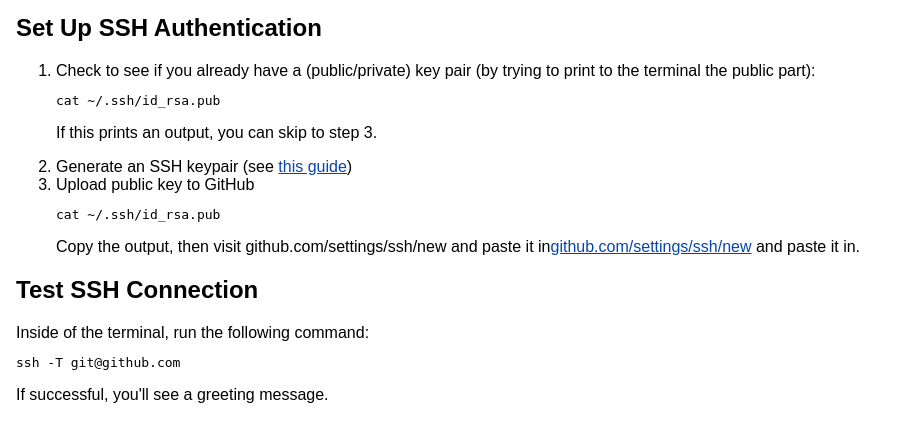
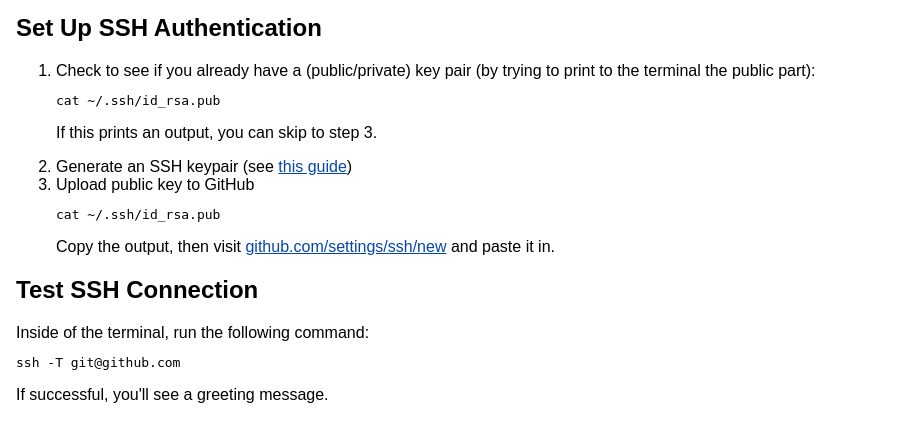
Before and after one commit to nathanielhobbs/foundations-site, a Flask app: page /tutorials/git in a window 1280 px wide. Shown: the part 1080-1516 px from the top of the page, without its empty margins (0-902 px from the left). Run offline with Flask 3, Linux system fonts and the light colour scheme; some libraries are stand-ins or nearby versions.

Commit message:
fixed repeated words

```diff
--- a/templates/git.html
+++ b/templates/git.html
@@ -64,7 +64,7 @@ git config --global user.email "you@example.com"</code></pre>
   <li>Generate an SSH keypair (see <a href="/tutorials/ssh">this guide</a>)</li>
   <li>Upload public key to GitHub</li>
     <pre><code>cat ~/.ssh/id_rsa.pub</code></pre>
-    <p>Copy the output, then visit github.com/settings/ssh/new and paste it in<a href="https://github.com/settings/ssh/new">github.com/settings/ssh/new</a> and paste it in.</p>
+    <p>Copy the output, then visit <a href="https://github.com/settings/ssh/new">github.com/settings/ssh/new</a> and paste it in.</p>
 </ol>
 
 
```
